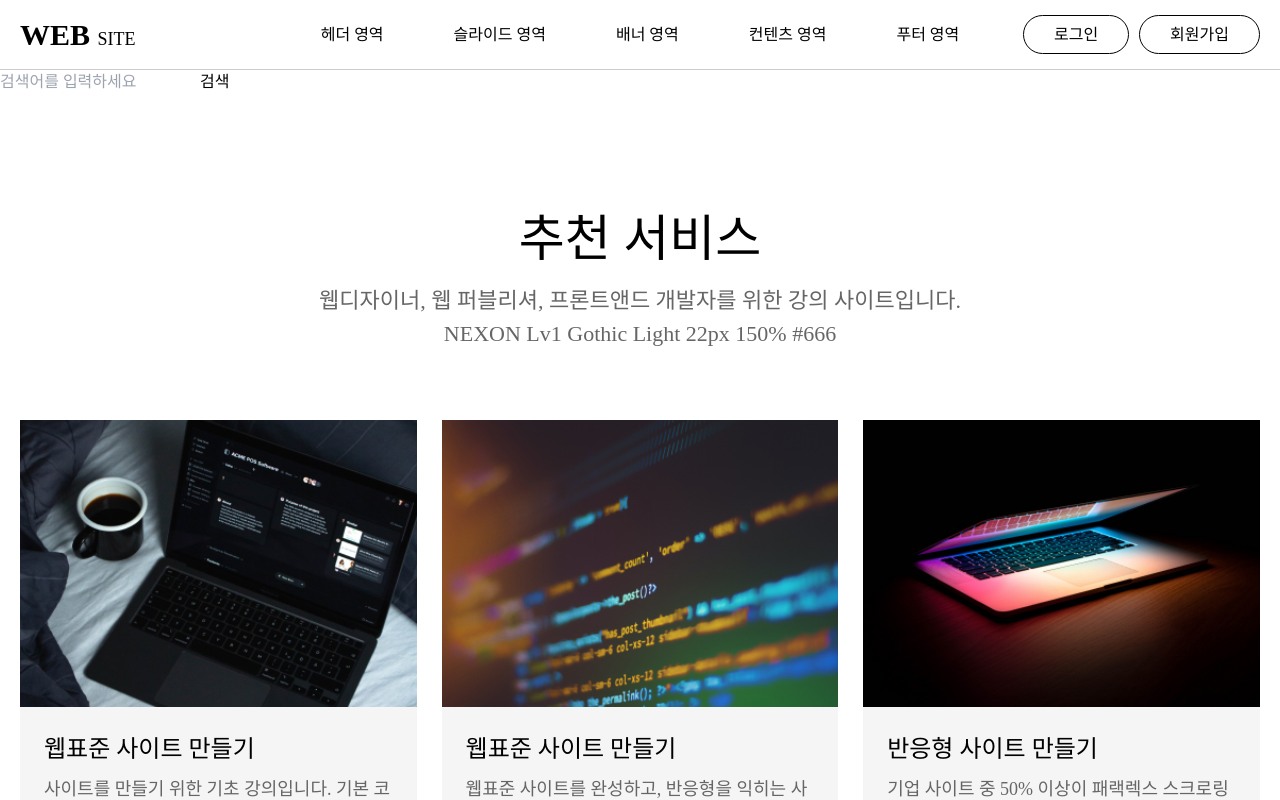
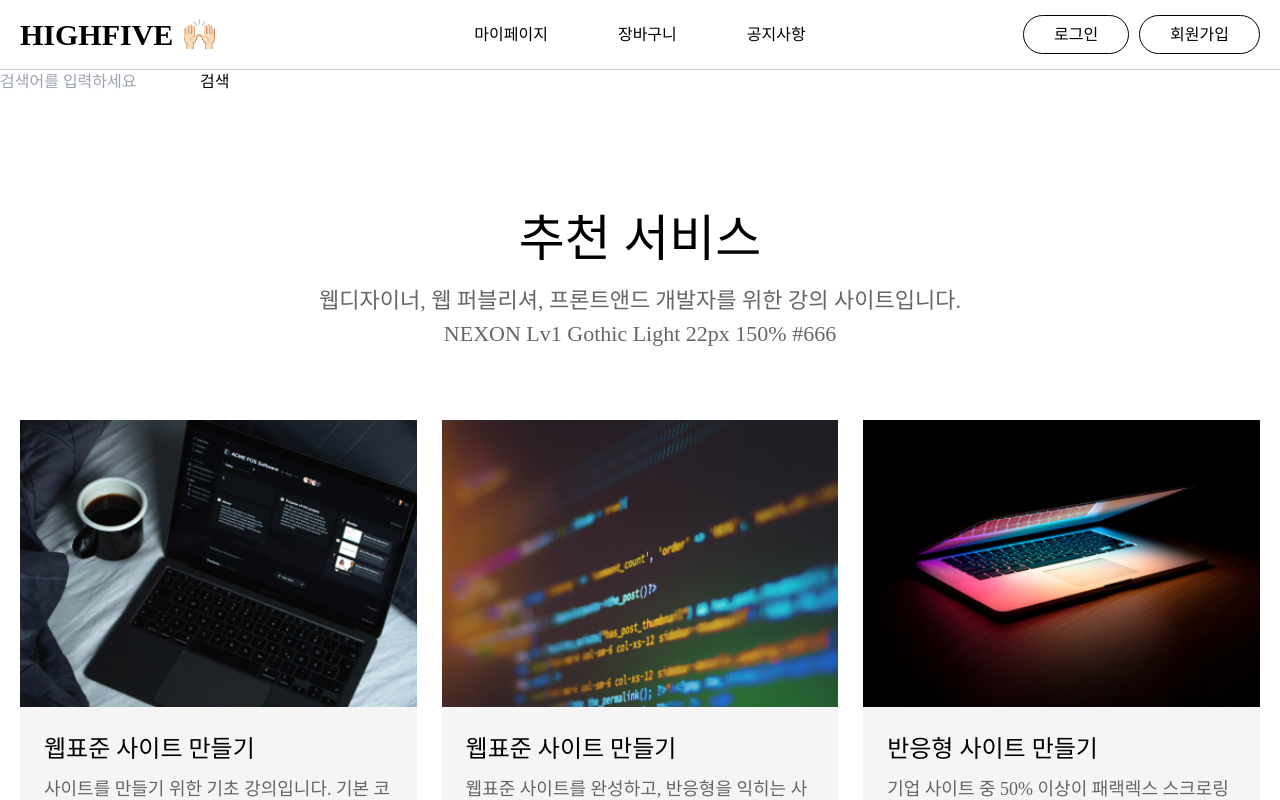
Before and after one commit to highfive-goorm/highfive-front, a React (Create React App) app: page / in a window 1280 px wide. Shown: the top 800 px of the page. Built offline with nearby package versions, Linux system fonts and the light colour scheme; a web font is replaced by a local one.

Commit message:
feat (HG-70): Header 개발

```diff
--- a/src/components/Header.jsx
+++ b/src/components/Header.jsx
@@ -6,15 +6,13 @@ const Header = (props) => {
     <header id="headerType" className={`header__wrap ${props.element}`}>
       <div className="header__inner">
         <div className="header__logo">
-          <Link to="/">web <em>site</em></Link>
+          <Link to="/">Highfive 🙌🏻</Link>
         </div>
         <nav className="header__menu">
           <ul>
-            <li><Link to="/">헤더 영역</Link></li>
-            <li><Link to="/">슬라이드 영역</Link></li>
-            <li><Link to="/">배너 영역</Link></li>
-            <li><Link to="/">컨텐츠 영역</Link></li>
-            <li><Link to="/">푸터 영역</Link></li>
+            <li className="menu-item"><Link to="/">마이페이지</Link></li>
+            <li className="menu-item"><Link to="/">장바구니</Link></li>
+            <li className="menu-item"><Link to="/">공지사항</Link></li>
           </ul>
         </nav>
         <div className="header__member">
```
